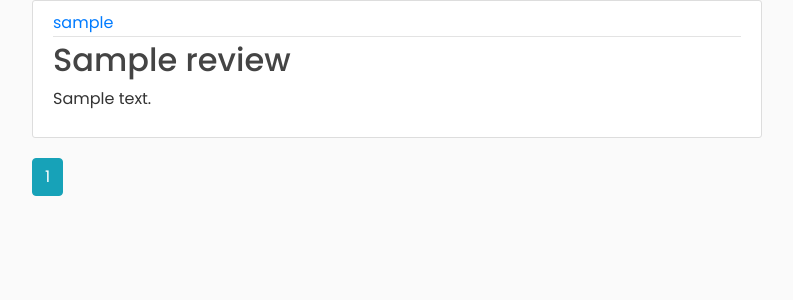
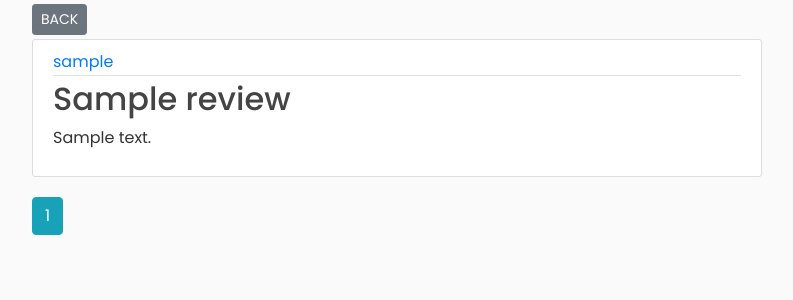
Before and after one commit to venkatesh-hegade/Movie-Database-Using-Flask, a Flask app: page /post/1/review in a window 1280 px wide. Shown: the part 80-380 px from the top of the page, without its empty margins (153-946 px from the left). Run offline with Flask 2, Linux system fonts and the light colour scheme; tables that the repository leaves empty hold one stand-in row (values such as "Sample post").

Commit message:
Update reviews.html

```diff
--- a/flaskblog/templates/reviews.html
+++ b/flaskblog/templates/reviews.html
@@ -1,8 +1,13 @@
 {% extends 'layout.html' %}
 
 {% block content %}
+<a class="btn btn-secondary btn-sm mt-1 mb-1" href="{{
+                            url_for
+                    ('posts.post', post_id=post.id,post_title=post.title) }}">
+                        BACK
+                    </a>
+ {%  for review in reviews.items %}
 
- {%  for review in reviews.items %}
         <article class="media content-section">
 
           <div class="media-body">
```
